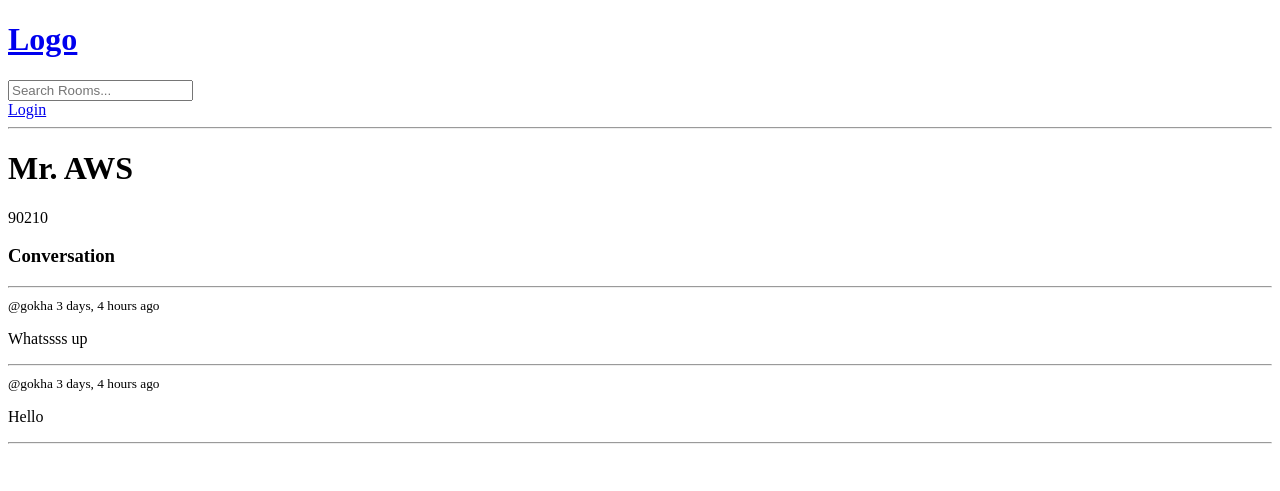
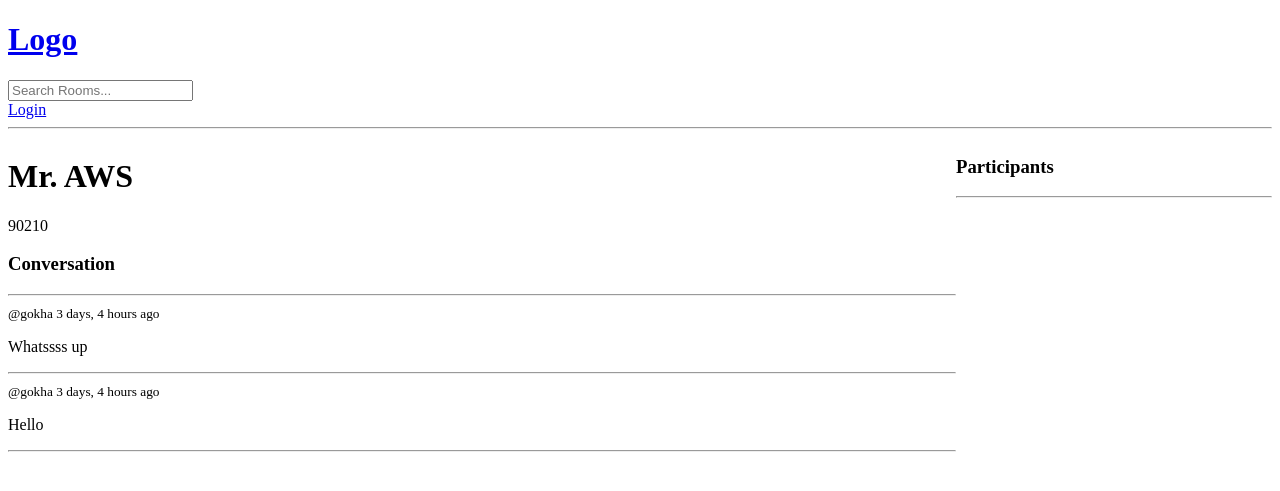
Before and after one commit to Goodkhau/DjangoFirstProject, a Django app: page /room/6/ in a window 1280 px wide. Shown: the top 491 px of the page. Run offline with Django 5.2, Linux system fonts and the light colour scheme; data comes from the database, SQL or seed files in the repository; both versions use the stored data as it was after the commit.

Commit message:
Added many to many participants for rooms

```diff
--- a/firstproject/base/models.py
+++ b/firstproject/base/models.py
@@ -15,7 +15,7 @@ class Room(models.Model):
     topic = models.ForeignKey(Topic, on_delete=models.SET_NULL, null=True)
     name = models.CharField(max_length=200)
     description = models.TextField(null=True, blank=True)
-    #participants =
+    participants = models.ManyToManyField(User, related_name='participants', blank=True)
     updated = models.DateTimeField(auto_now=True)
     created = models.DateTimeField(auto_now_add=True)
 
--- a/firstproject/base/templates/base/room.html
+++ b/firstproject/base/templates/base/room.html
@@ -1,6 +1,16 @@
 {% extends 'main.html' %}
 
 {% block content %}
+
+<style>
+    .room-container{
+        display: grid;
+        grid-template-columns: 3fr 1fr;
+    }
+</style>
+
+<div class="room-container">
+    <div>
         <h1>{{room.name}}</h1>
 
         <p>{{room.description}}</p>
@@ -26,5 +36,11 @@
             </form>
         </div>
         {% endif %}
+    </div>
+    <div>
+        <h3>Participants</h3>
+        <hr>
+    </div>
+</div>
 
 {% endblock %}
```
Also changed, not shown: firstproject/base/migrations/0005_alter_room_options_room_participants.py (added), firstproject/db.sqlite3. Lines whose indentation alone changed are shown as unchanged.
